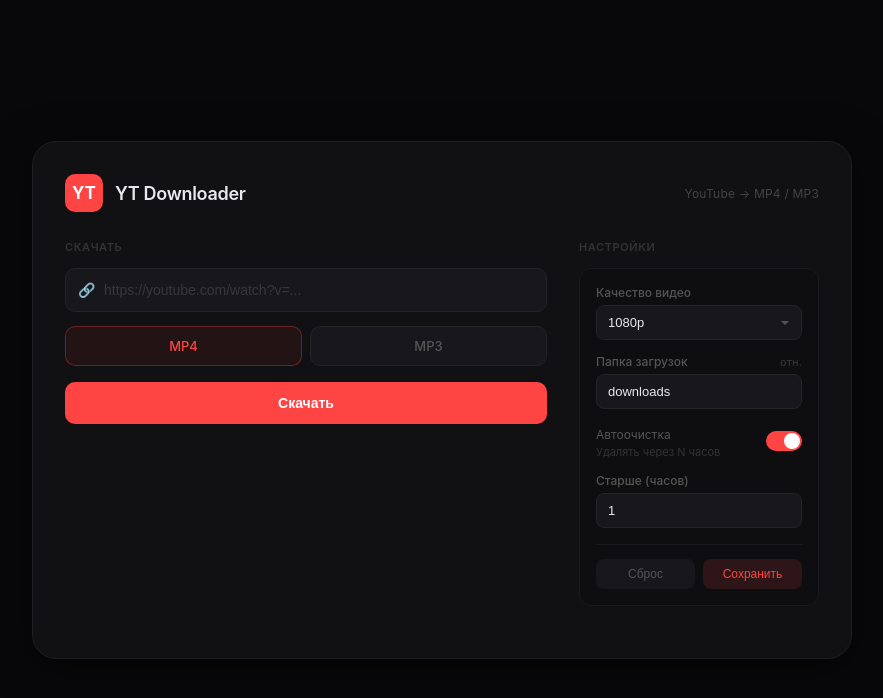
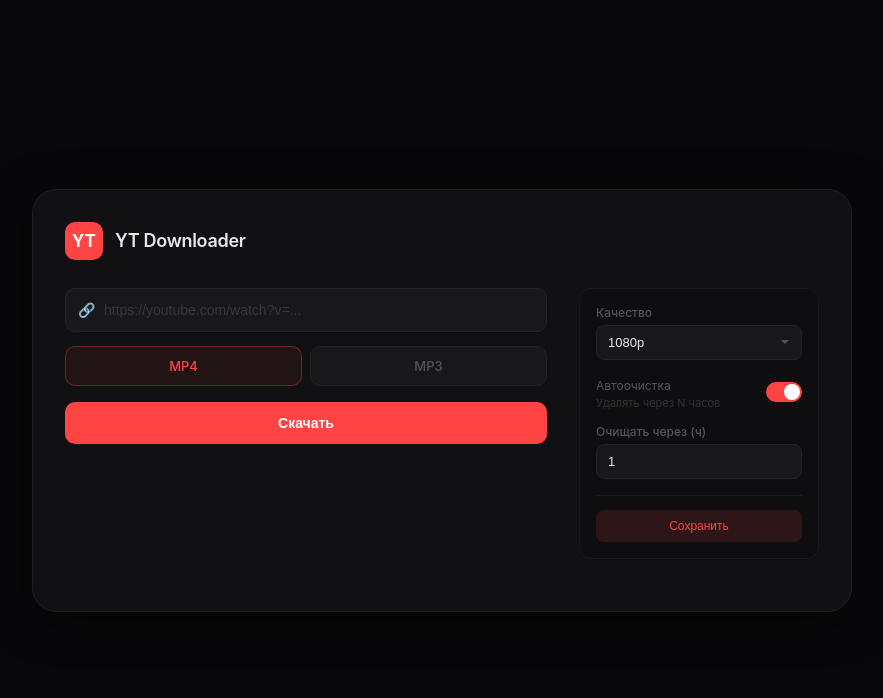
Before and after one commit to kert25/yt_downloader, a Flask app: page / in a window 1280 px wide. Shown: the top 698 px of the page, without its empty margins (198-1081 px from the left). Run offline with Flask 3, Linux system fonts and the light colour scheme.

Commit message:
Style: минималистичный UI — убраны подписи колонок, субтитр, папка загрузок, сброс, качество скрыто для MP3

```diff
--- a/templates/index.html
+++ b/templates/index.html
@@ -20,9 +20,6 @@ body{font-family:-apple-system,BlinkMacSystemFont,'Segoe UI',system-ui,sans-seri
 /* Layout */
 .columns{display:grid;grid-template-columns:1fr 240px;gap:32px}
 @media(max-width:700px){.columns{grid-template-columns:1fr;gap:24px}}
-
-/* Column labels */
-.col-label{font-size:11px;font-weight:600;color:#333;text-transform:uppercase;letter-spacing:.6px;margin-bottom:14px}
 
 /* Download column */
 .input-wrap{position:relative;margin-bottom:14px}
@@ -62,12 +59,9 @@ input[type=url]::placeholder{color:#38383c}
 .toggle-switch.active::after{transform:translateX(16px)}
 .toggle-hint{font-size:11px;color:#333;margin-top:2px}
 
-.setting-actions{display:flex;gap:8px;margin-top:16px;padding-top:14px;border-top:1px solid #1a1a1e}
-.setting-actions button{flex:1;padding:8px;border:none;border-radius:8px;font-size:12px;font-weight:500;cursor:pointer;transition:all .2s}
-.btn-save{background:#ff444422;color:#ff4444}
+.setting-actions{margin-top:16px;padding-top:14px;border-top:1px solid #1a1a1e}
+.btn-save{width:100%;padding:9px;border:none;border-radius:8px;background:#ff444422;color:#ff4444;font-size:12px;font-weight:500;cursor:pointer;transition:all .2s}
 .btn-save:hover{background:#ff444433}
-.btn-reset{background:#18181c;color:#555}
-.btn-reset:hover{background:#1e1e22;color:#888}
 
 /* Status bar */
 .status-bar{margin-top:20px;padding:0 4px}
@@ -108,15 +102,12 @@ input[type=url]::placeholder{color:#38383c}
     <div class="header">
       <div class="header-logo">YT</div>
       <h1>YT Downloader</h1>
-      <span>YouTube → MP4 / MP3</span>
     </div>
 
     <div class="columns">
 
       <!-- Left: Download -->
       <div>
-        <div class="col-label">Скачать</div>
-
         <form id="form">
           <div class="input-wrap">
             <span class="icon">🔗</span>
@@ -140,28 +131,18 @@ input[type=url]::placeholder{color:#38383c}
 
       <!-- Right: Settings -->
       <div>
-        <div class="col-label">Настройки</div>
-
         <div class="settings">
-          <div class="setting">
+          <div class="setting" id="quality-row">
             <div class="setting-label">
-              <span id="quality-label">Качество видео</span>
+              <span>Качество</span>
             </div>
             <select id="cfg-quality">
               <option value="360">360p</option>
               <option value="480">480p</option>
               <option value="720">720p</option>
               <option value="1080">1080p</option>
-              <option value="max">Максимальное</option>
+              <option value="max">Макс.</option>
             </select>
-          </div>
-
-          <div class="setting">
-            <div class="setting-label">
-              <span>Папка загрузок</span>
-              <span class="hint">отн.</span>
-            </div>
-            <input type="text" id="cfg-path" placeholder="downloads">
           </div>
 
           <div class="setting">
@@ -176,13 +157,12 @@ input[type=url]::placeholder{color:#38383c}
 
           <div class="setting">
             <div class="setting-label">
-              <span>Старше (часов)</span>
+              <span>Очищать через (ч)</span>
             </div>
             <input type="number" id="cfg-hours" min="1" max="168" value="1">
           </div>
 
           <div class="setting-actions">
-            <button class="btn-reset" id="settings-reset">Сброс</button>
             <button class="btn-save" id="settings-save">Сохранить</button>
           </div>
         </div>
@@ -227,21 +207,17 @@ const successOverlay = document.getElementById('success-overlay');
 const modalInfo = document.getElementById('modal-info');
 const modalBtn = document.getElementById('modal-btn');
 
+const qualityRow = document.getElementById('quality-row');
 const qualitySelect = document.getElementById('cfg-quality');
-const qualityLabel = document.getElementById('quality-label');
 const fmtMp4 = document.getElementById('fmt-mp4');
 const fmtMp3 = document.getElementById('fmt-mp3');
 const cfgCleanup = document.getElementById('cfg-cleanup');
-const cfgPath = document.getElementById('cfg-path');
 const cfgHours = document.getElementById('cfg-hours');
 const settingsSave = document.getElementById('settings-save');
-const settingsReset = document.getElementById('settings-reset');
 
 // === Format switch → quality visibility ===
 function updateQualityState() {
-  const isMp3 = fmtMp3.checked;
-  qualitySelect.disabled = isMp3;
-  qualityLabel.textContent = isMp3 ? 'Качество аудио' : 'Качество видео';
+  qualityRow.style.display = fmtMp3.checked ? 'none' : '';
 }
 
 fmtMp4.addEventListener('change', updateQualityState);
@@ -268,7 +244,6 @@ async function loadConfig() {
     const cfg = await resp.json();
     document.getElementById('fmt-' + cfg.default_format).checked = true;
     qualitySelect.value = cfg.max_quality;
-    cfgPath.value = cfg.download_path;
     cfgCleanup.classList.toggle('active', cfg.auto_cleanup);
     cfgHours.value = cfg.cleanup_hours;
     updateQualityState();
@@ -276,7 +251,7 @@ async function loadConfig() {
 }
 loadConfig();
 
-// === Save / Reset settings ===
+// === Save settings ===
 settingsSave.addEventListener('click', async () => {
   try {
     const resp = await fetch('/api/config', {
@@ -285,7 +260,6 @@ settingsSave.addEventListener('click', async () => {
       body: JSON.stringify({
         default_format: form.querySelector('input[name="format"]:checked').value,
         max_quality: qualitySelect.value,
-        download_path: cfgPath.value,
         auto_cleanup: cfgCleanup.classList.contains('active'),
         cleanup_hours: parseInt(cfgHours.value) || 1
       })
@@ -294,24 +268,6 @@ settingsSave.addEventListener('click', async () => {
     showSettingsMsg('Настройки сохранены');
   } catch(e) {
     showSettingsMsg('Ошибка сохранения', true);
-  }
-});
-
-settingsReset.addEventListener('click', async () => {
-  try {
-    const resp = await fetch('/api/config', {
-      method: 'POST',
-      headers: { 'Content-Type': 'application/json' },
-      body: JSON.stringify({
-        default_format: 'mp4', max_quality: '1080',
-        download_path: 'downloads', auto_cleanup: true, cleanup_hours: 1
-      })
-    });
-    if (!resp.ok) throw new Error('Ошибка');
-    await loadConfig();
-    showSettingsMsg('Настройки сброшены');
-  } catch(e) {
-    showSettingsMsg('Ошибка сброса', true);
   }
 });
 
```
